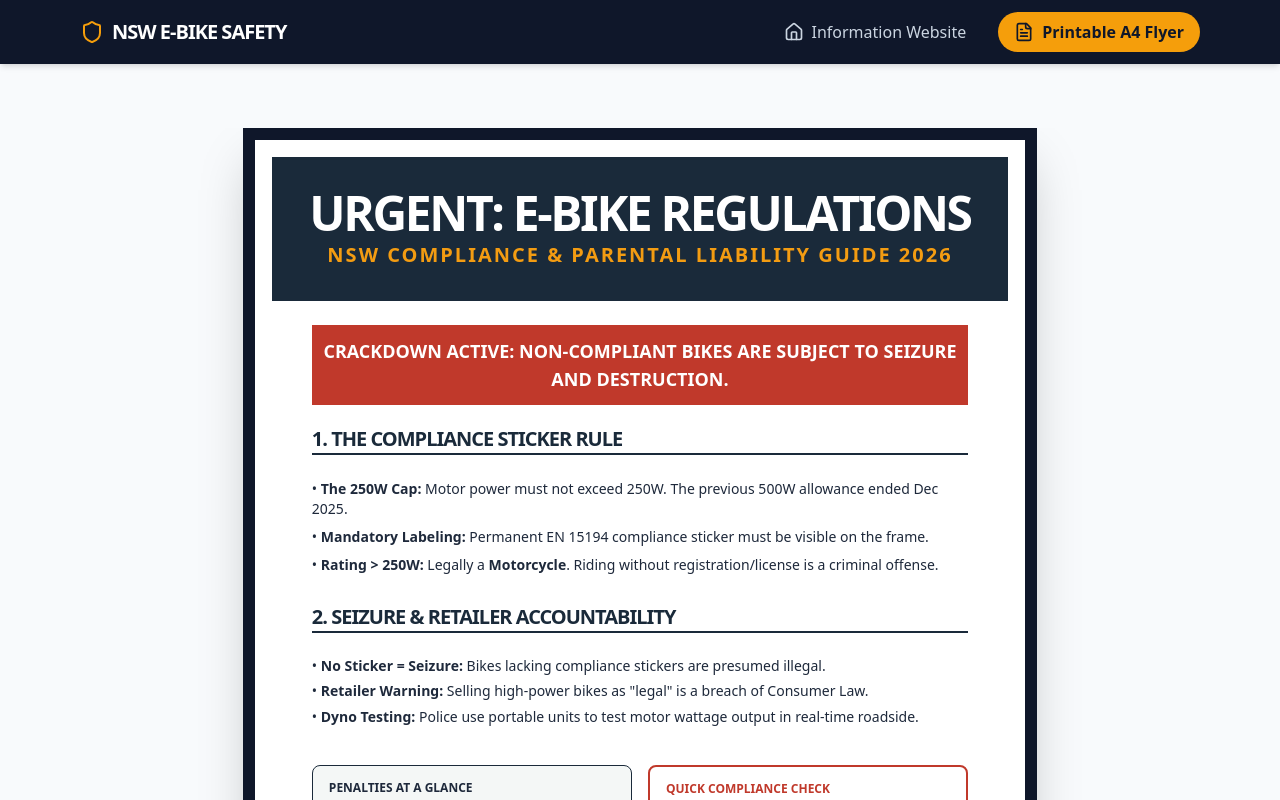
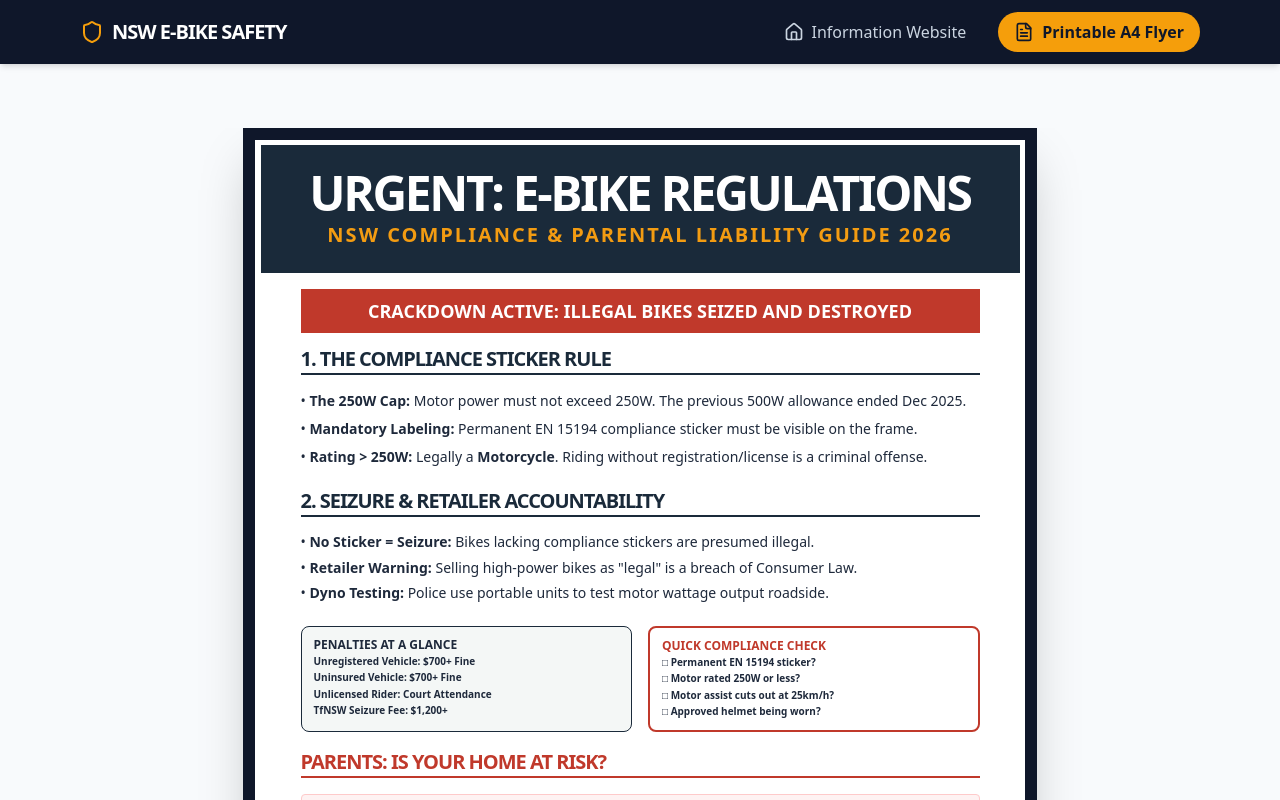
Before and after one commit to njhod1/ebike-regulation-portal, a React (Vite) app: page / in a window 1280 px wide. Both pictures are taken after a click on the button "Printable A4 Flyer". Shown: the top 800 px of the page. Built offline with nearby package versions, Linux system fonts and the light colour scheme.

Commit message:
flyer page size adjust

```diff
--- a/src/App.jsx
+++ b/src/App.jsx
@@ -282,14 +282,14 @@ const App = () => {
 
                   <div className="space-y-6">
                     <div className="border-l-2 border-white pl-4">
-                      {/* NORMALIZED: Fixed font sizes to match points 01 and 02 */}
+                      {/* NORMALIZED: Points 01 and 02 now have identical font treatment */}
                       <h4 className="font-bold text-white uppercase text-lg tracking-tight mb-1 leading-none">01. No Insurance</h4>
-                      <p className="text-xs text-red-100 leading-snug">Home & Contents policies exclude "unregistered motor vehicles." Illegal e-bikes are motorbikes.</p>
+                      <p className="text-xs text-red-100 leading-snug">Home & Contents policies exclude "unregistered motor vehicles." Illegal e-bikes are motorcycles.</p>
                     </div>
                     <div className="border-l-2 border-white pl-4">
-                      {/* NORMALIZED: Fixed font sizes to match points 01 and 02 */}
+                      {/* NORMALIZED: Points 01 and 02 now have identical font treatment */}
                       <h4 className="font-bold text-white uppercase text-lg tracking-tight mb-1 leading-none">02. ASSET SEIZURE</h4>
-                      <p className="text-xs text-red-100 font-black uppercase leading-tight">Your family home and personal assets can be seized to pay legal judgments.</p>
+                      <p className="text-xs text-red-100 leading-snug">Your family home and personal assets can be seized to pay legal judgments.</p>
                     </div>
                   </div>
                 </div>
@@ -319,23 +319,24 @@ const App = () => {
           </div>
         )}
 
-        {/* A4 Flyer View - Visually matching your preferred LaTeX design exactly */}
+        {/* A4 Flyer View - Adjusted for single page print */}
         {activeTab === 'flyer' && (
           <div className="flex flex-col items-center py-6 sm:py-10 animate-in fade-in zoom-in-95">
             <div className="w-full max-w-full overflow-x-auto overflow-y-hidden pb-10 flex flex-col items-center cursor-grab active:cursor-grabbing">
+              {/* FIXED: Height adjusted to 287mm to ensure single-page print from browsers */}
               <div className="bg-white shadow-2xl overflow-hidden print:shadow-none border-[6px] sm:border-[12px] border-slate-900 origin-top scale-[0.4] sm:scale-[0.55] md:scale-75 lg:scale-100 transition-transform mb-[-500px] sm:mb-[-400px] md:mb-[-150px] lg:mb-10"
-                   style={{ width: '210mm', minHeight: '297mm', padding: '15mm' }}>
+                   style={{ width: '210mm', height: '287mm', padding: '12mm' }}>
 
-                <div className="bg-[#1A2A3A] text-white text-center py-8 -mx-10 -mt-10 mb-6">
+                <div className="bg-[#1A2A3A] text-white text-center py-6 -mx-10 -mt-10 mb-4">
                   <h1 className="text-5xl font-black tracking-tighter uppercase leading-none">URGENT: E-Bike Regulations</h1>
                   <p className="text-xl font-bold text-[#F39C12] uppercase tracking-widest mt-1">NSW Compliance {'&'} Parental Liability Guide 2026</p>
                 </div>
 
-                <div className="bg-[#C0392B] text-white text-center font-bold py-3 mb-6 text-lg uppercase">
-                  CRACKDOWN ACTIVE: NON-COMPLIANT BIKES ARE SUBJECT TO SEIZURE AND DESTRUCTION.
+                <div className="bg-[#C0392B] text-white text-center font-bold py-2 mb-4 text-lg uppercase">
+                  CRACKDOWN ACTIVE: ILLEGAL BIKES SEIZED AND DESTROYED
                 </div>
 
-                <div className="space-y-6 text-slate-800">
+                <div className="space-y-4 text-slate-800">
                   <section className="border-b-2 border-[#1A2A3A] pb-1">
                     <h3 className="text-xl font-black text-[#1A2A3A] uppercase tracking-tighter leading-none">1. The Compliance Sticker Rule</h3>
                   </section>
@@ -351,12 +352,12 @@ const App = () => {
                   <div className="grid grid-cols-1 gap-2 text-sm font-medium leading-tight">
                     <p>• <strong>No Sticker = Seizure:</strong> Bikes lacking compliance stickers are presumed illegal.</p>
                     <p>• <strong>Retailer Warning:</strong> Selling high-power bikes as "legal" is a breach of Consumer Law.</p>
-                    <p>• <strong>Dyno Testing:</strong> Police use portable units to test motor wattage output in real-time roadside.</p>
+                    <p>• <strong>Dyno Testing:</strong> Police use portable units to test motor wattage output roadside.</p>
                   </div>
 
-                  <div className="grid grid-cols-2 gap-4 pt-4">
-                    <div className="bg-[#F4F7F6] p-4 rounded-lg border border-[#1A2A3A]">
-                      <h4 className="font-black text-xs uppercase mb-2 leading-none">Penalties at a Glance</h4>
+                  <div className="grid grid-cols-2 gap-4 pt-2">
+                    <div className="bg-[#F4F7F6] p-3 rounded-lg border border-[#1A2A3A]">
+                      <h4 className="font-black text-xs uppercase mb-1 leading-none">Penalties at a Glance</h4>
                       <div className="text-[10px] space-y-1 font-bold leading-tight">
                         <p>Unregistered Vehicle: $700+ Fine</p>
                         <p>Uninsured Vehicle: $700+ Fine</p>
@@ -364,8 +365,8 @@ const App = () => {
                         <p>TfNSW Seizure Fee: $1,200+</p>
                       </div>
                     </div>
-                    <div className="bg-white p-4 rounded-lg border-2 border-[#C0392B]">
-                      <h4 className="font-black text-xs text-[#C0392B] uppercase mb-2 leading-none">Quick Compliance Check</h4>
+                    <div className="bg-white p-3 rounded-lg border-2 border-[#C0392B]">
+                      <h4 className="font-black text-xs text-[#C0392B] uppercase mb-1 leading-none">Quick Compliance Check</h4>
                       <div className="text-[10px] space-y-1 font-bold leading-tight">
                         <p>□ Permanent EN 15194 sticker?</p>
                         <p>□ Motor rated 250W or less?</p>
@@ -375,7 +376,7 @@ const App = () => {
                     </div>
                   </div>
 
-                  <section className="border-b-2 border-[#C0392B] pb-1 pt-2">
+                  <section className="border-b-2 border-[#C0392B] pb-1 pt-1">
                     <h3 className="text-xl font-black text-[#C0392B] uppercase tracking-tighter leading-none">Parents: Is Your Home At Risk?</h3>
                   </section>
                   <div className="grid grid-cols-1 gap-1 text-[11px] font-bold leading-snug bg-red-50 p-2 border border-red-200 rounded">
@@ -384,7 +385,7 @@ const App = () => {
                     <p>3. <strong>ASSET LIQUIDATION:</strong> Savings and the family home seized to pay debts.</p>
                   </div>
 
-                  <section className="border-b-2 border-[#1A2A3A] pb-1 pt-2">
+                  <section className="border-b-2 border-[#1A2A3A] pb-1 pt-1">
                     <h3 className="text-xl font-black text-[#1A2A3A] uppercase tracking-tighter leading-none">3. Federal Import Laws</h3>
                   </section>
                   <div className="text-sm font-medium leading-tight">
@@ -392,9 +393,9 @@ const App = () => {
                   </div>
                 </div>
 
-                <div className="absolute bottom-10 left-10 right-10 bg-[#1A2A3A] text-white p-6 rounded-lg text-center">
+                <div className="absolute bottom-8 left-10 right-10 bg-[#1A2A3A] text-white p-5 rounded-lg text-center">
                    <h4 className="font-black text-[#F39C12] uppercase text-sm tracking-widest leading-none">Official Statutory Reference</h4>
-                   <p className="text-[10px] mt-2 opacity-80 uppercase font-mono tracking-tighter">Road Rules 2014 | Road Transport Act 2013 | RVS Act 2018</p>
+                   <p className="text-[9px] mt-1 opacity-80 uppercase font-mono tracking-tighter leading-none">Road Rules 2014 | Road Transport Act 2013 | RVS Act 2018</p>
                 </div>
               </div>
             </div>
```
